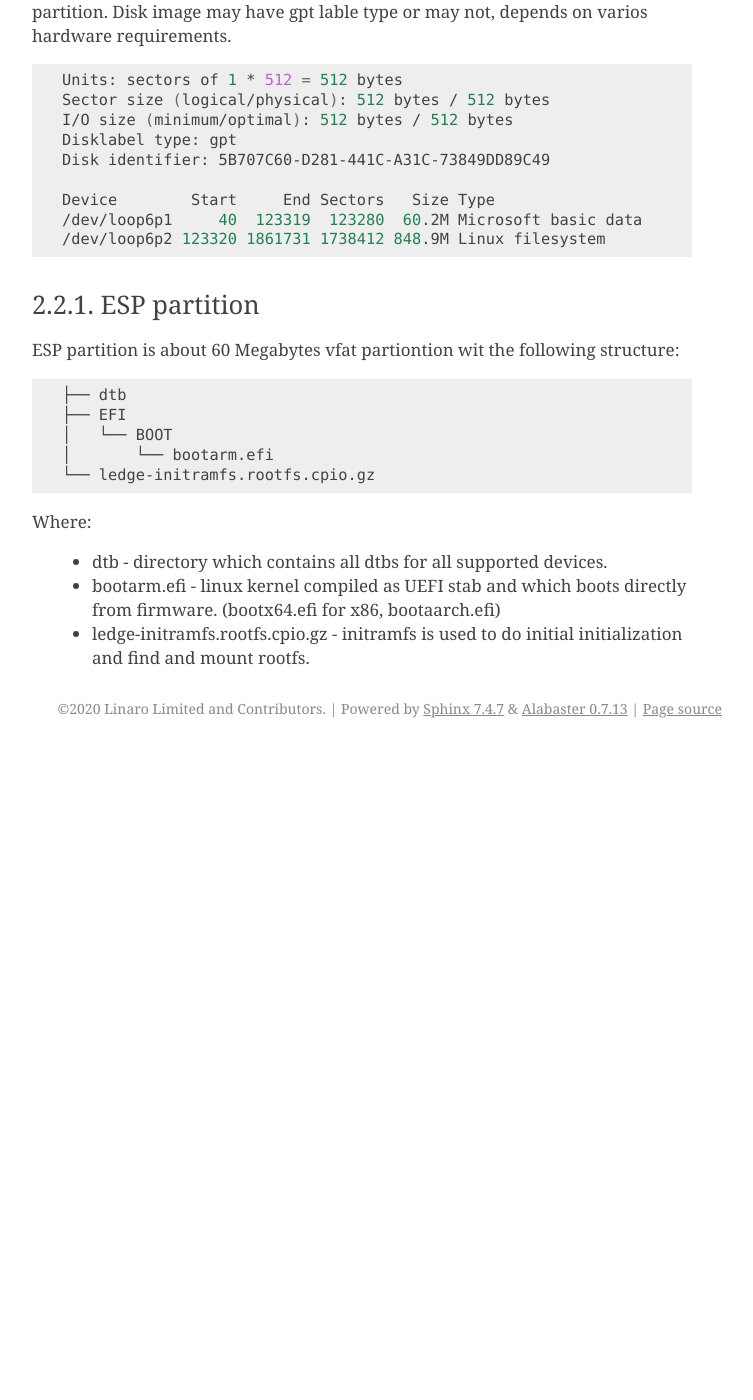
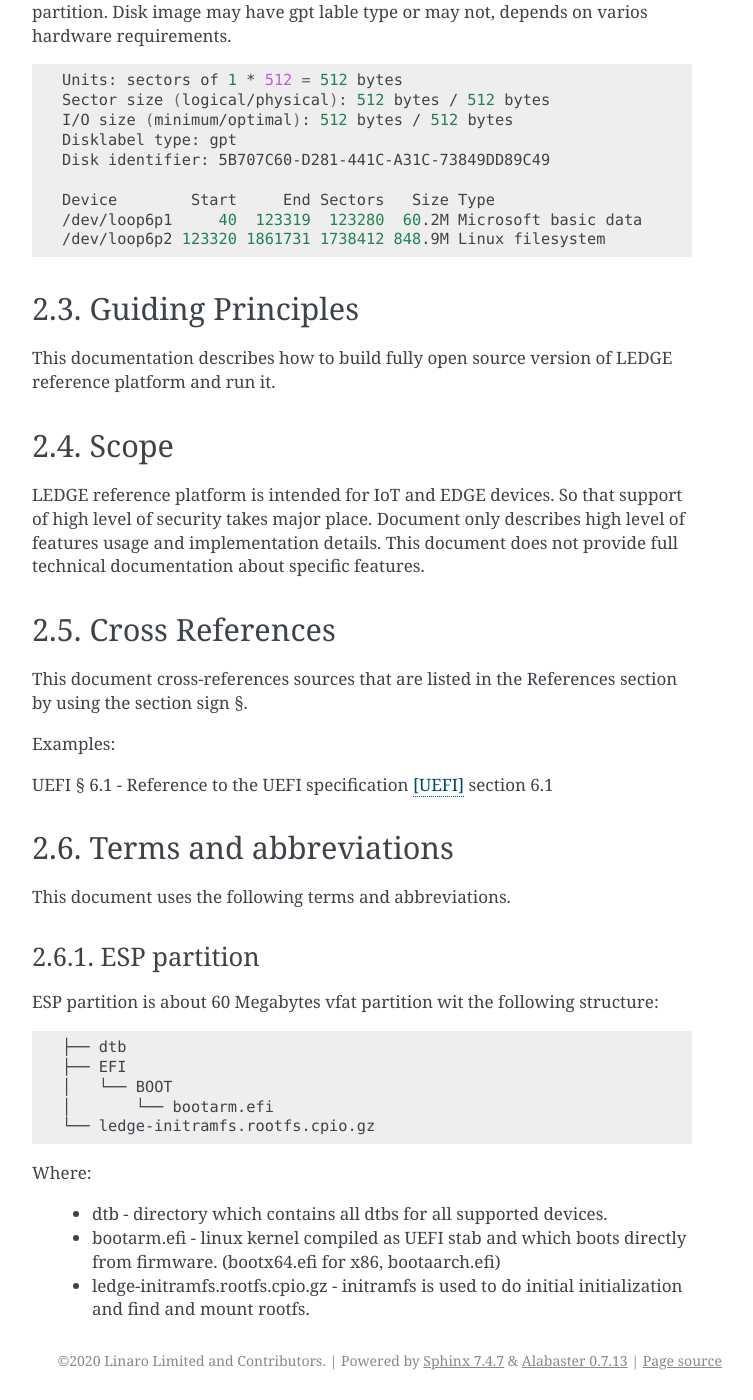
Before and after one commit to cpriouzeau/ledge-doc, a Sphinx documentation site: the page built from source/overview.rst, in a window 1280 px wide and 1400 px high, scrolled down 679 px. Shown: the whole window, without its empty margins (388-1141 px from the left). Built offline with Sphinx 7.4.7, drawn with Linux system fonts in a browser that asks for light colours; before the commit the page ends 1427 px from its top, so only the background shows below that; some of the changed text lies outside the part shown.

```diff
--- a/source/chapter2-oe.rst
+++ b/source/chapter2-oe.rst
@@ -4,7 +4,7 @@
 OpenEmbedded
 ************
 
-This chapter discusses specific OpenEmbedded LEDGE build and run.
+This chapter describes specific OpenEmbedded LEDGE build and run.
 
 Supported platfroms
 ===================
--- a/source/chapter3-debian.rst
+++ b/source/chapter3-debian.rst
@@ -4,4 +4,4 @@
 Debian
 ******
 
-This chapter discusses specific Debian LEDGE build and run.
+This chapter describes specific Debian LEDGE build and run.
--- a/source/chapter4-firmware.rst
+++ b/source/chapter4-firmware.rst
@@ -4,4 +4,4 @@
 Firmware
 *********
 
-This chapter discusses specific firmware generation for LEDGE RP.
+This chapter describes specific firmware generation for LEDGE RP.
--- a/source/overview.rst
+++ b/source/overview.rst
@@ -40,11 +40,38 @@ gpt lable type or may not, depends on varios hardware requirements.
 	Device        Start     End Sectors   Size Type
 	/dev/loop6p1     40  123319  123280  60.2M Microsoft basic data
 	/dev/loop6p2 123320 1861731 1738412 848.9M Linux filesystem
+Guiding Principles
+==================
+
+This documentation describes how to build fully open source version of LEDGE
+reference platform and run it.
+
+Scope
+=====
+
+LEDGE reference platform is intended for IoT and EDGE devices. So that support
+of high level of security takes major place. Document only describes high level
+of features usage and implementation details. This document does not provide full
+technical documentation about specific features.
+
+Cross References
+================
+This document cross-references sources that are listed in the References
+section by using the section sign §.
+
+Examples:
+
+UEFI § 6.1 - Reference to the UEFI specification [UEFI]_ section 6.1
+
+Terms and abbreviations
+=======================
+
+This document uses the following terms and abbreviations.
 
 ESP partition
 -------------
 
-ESP partition is about 60 Megabytes vfat partiontion wit the following structure:
+ESP partition is about 60 Megabytes vfat partition wit the following structure:
 
 .. code-block:: bash
 
```
Also changed, not shown: other parts of source/chapter2-oe.rst (+2 -2 lines), source/chapter1-about.rst (+6 -6 lines), source/chapter5-internals.rst (+3 -4 lines).
